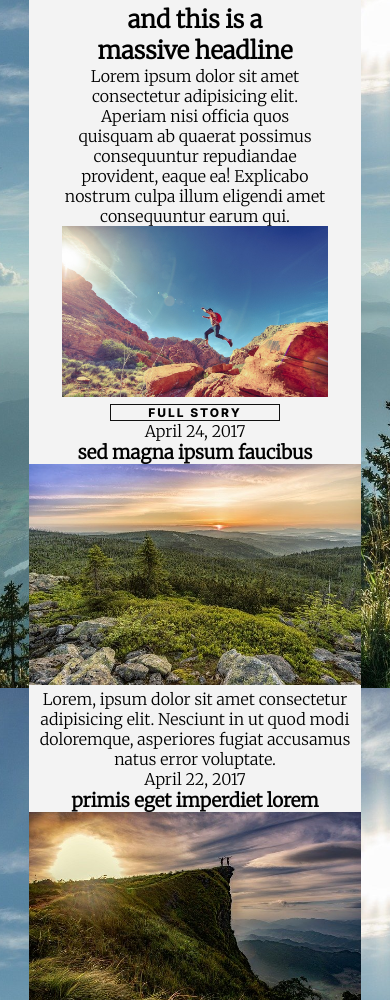
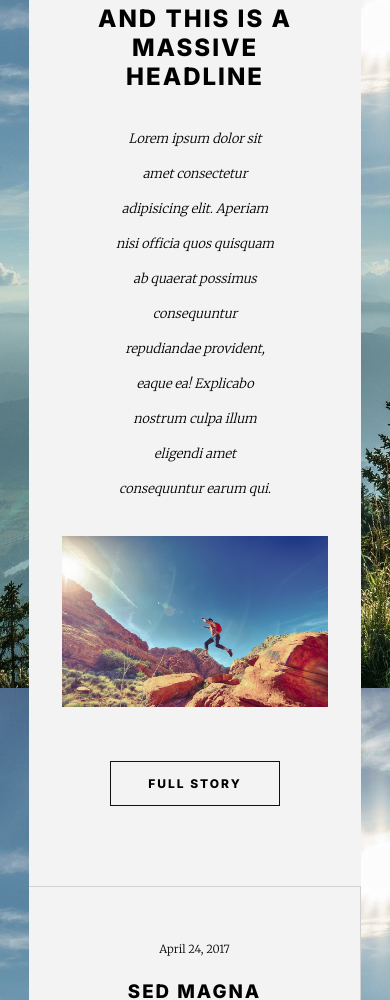
Before and after one commit to Tosiakzz/Tosiakzz.github.io, a plain HTML site: page index.html in a window 390 px wide. Shown: the part 1000-2000 px from the top of the page. Drawn offline with Linux system fonts and the light colour scheme.

```diff
--- a/assets/style/_settings.scss
+++ b/assets/style/_settings.scss
@@ -57,7 +57,7 @@ body {
 .btn {
     background: none;
     border: 1px solid $black;
-    width: 45px;
+    height: 45px;
     width: 170px;
     font-size: 0.75rem;
     cursor: pointer;
--- a/assets/style/layout/_main.scss
+++ b/assets/style/layout/_main.scss
@@ -25,8 +25,11 @@ main {
                 top: 50%;
                 transform:  translateY(-50%);
 
-                @media screen and(max-width:700px) {
-                    width: 24px;
+                @media screen and (max-width:700px) {
+                    width: 30%;
+                }
+                @media screen and (max-width:500px) {
+                    width: 24%;
                 }
             }
             &:before {
@@ -36,5 +39,56 @@ main {
                 right: 0;
             }
         }
+
+        h2 {
+            @include title;
+            font-size: 3rem;
+
+            @media screen and (max-width: 700px) {
+                font-size: 1.5rem;
+            }
+        }
+        p {
+            width: 60%;
+            margin: 30px auto;
+            font-style: italic;
+            font-size: 0.8rem;
+            line-height: 35px;
+        }
+        .btn {
+            margin: 50px 0 80px;
+        }
+    }
+
+    .section2 {
+        display: grid;
+        grid-template-columns: 50% 50%;
+        border-top: 1px solid $gray1;
+
+        @media screen and (max-width: 700px) {
+            grid-template-columns: 1fr;
+        }
+
+        .left-part, .right-part {
+            padding: 50px;
+
+            span {
+                font-size: 0.7rem;
+            }
+            h3 {
+                margin: 20px 0;
+                @include title;
+                line-height: 30px;
+            }
+            p {
+                text-align: left;
+                font-size: 0.75rem;
+                margin: 30px 0;
+                line-height: 30px;
+            }
+        }
+        .left-part {
+            border-right: 1px solid $gray1;
+        }
     }
 }
--- a/index.html
+++ b/index.html
@@ -49,15 +49,17 @@
         <section class="section2">
             <div class="left-part">
                 <span>April 24, 2017</span>
-                <h3>sed magna ipsum faucibus</h3>
+                <h3>sed magna<br>ipsum faucibus</h3>
                 <img src="./assets/img/pic02.jpg" alt="montagne">
                 <p>Lorem, ipsum dolor sit amet consectetur adipisicing elit. Nesciunt in ut quod modi doloremque, asperiores fugiat accusamus natus error voluptate.</p>
+                <button class="btn">full story</button>
             </div>
             <div class="right-part">
                 <span>April 22, 2017</span>
-                <h3>primis eget imperdiet lorem</h3>
+                <h3>primis eget<br>imperdiet lorem</h3>
                 <img src="./assets/img/pic03.jpg" alt="falaise">
                 <p>Lorem, ipsum dolor sit amet consectetur adipisicing elit. Nesciunt in ut quod modi doloremque, asperiores fugiat accusamus natus error voluptate.</p>
+                <button class="btn">full story</button>
             </div>
         </section>
     </main>
```
Also changed, not shown: assets/style/index.css, 1 other file.
